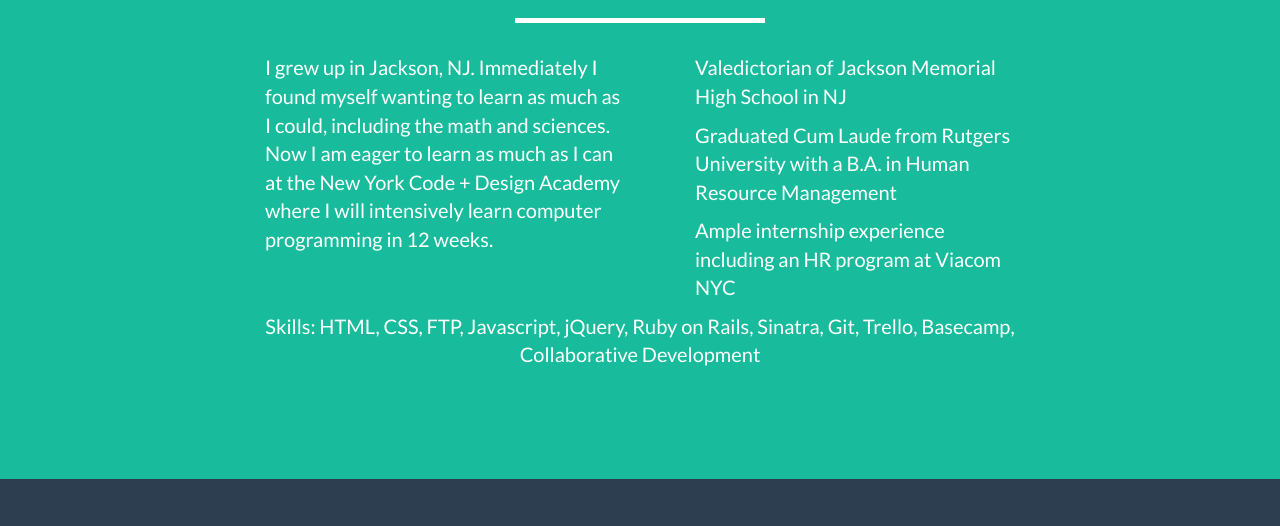
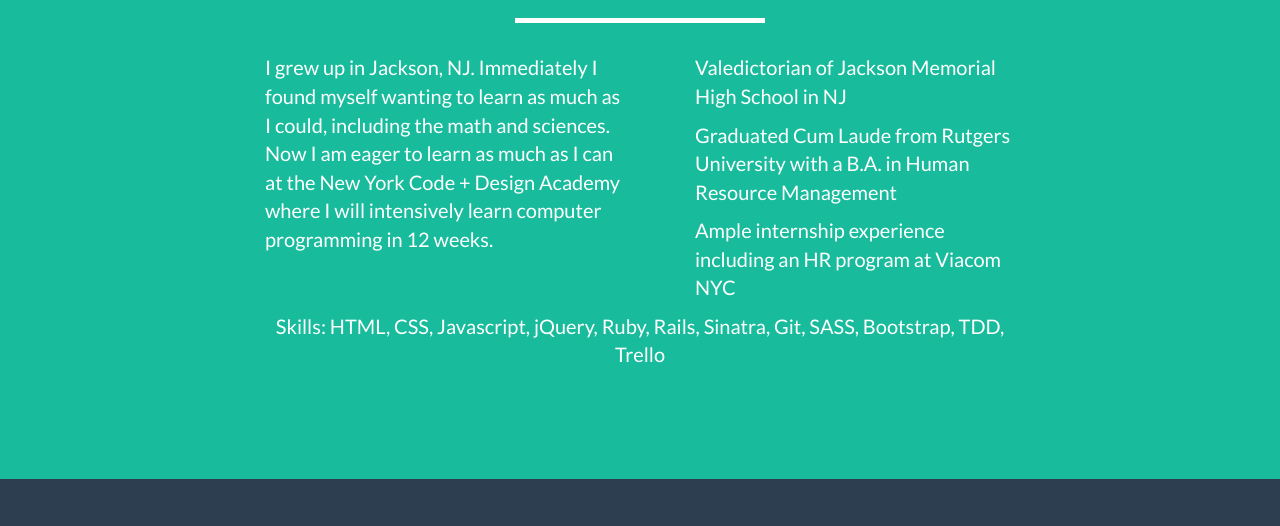
Before and after one commit to cortesg/Portfolio, a website: page index.html in a window 1280 px wide. Shown: the part 1829-2355 px from the top of the page. Drawn offline with nearby package versions, Linux system fonts and the light colour scheme.

Commit message:
modified Skills section

```diff
--- a/index.html
+++ b/index.html
@@ -182,66 +182,11 @@
                     </ul>
                 </div>
                 <div class="col-lg-8 col-lg-offset-2 text-center">
-                    <p>Skills: HTML, CSS, FTP, Javascript, jQuery, Ruby on Rails, Sinatra, Git, Trello, Basecamp, Collaborative Development</p>
+                    <p>Skills: HTML, CSS, Javascript, jQuery, Ruby, Rails, Sinatra, Git, SASS, Bootstrap, TDD, Trello</p>
                 </div>
             </div>
         </div>
     </section>
-
-    <!-- Contact Section -->
-<!--     <section id="contact">
-        <div class="container">
-            <div class="row">
-                <div class="col-lg-12 text-center">
-                    <h2>Contact Me</h2>
-                    <hr class="star-primary">
-                </div>
-            </div>
-            <div class="row">
-                <div class="col-lg-8 col-lg-offset-2"> -->
-                    <!-- To configure the contact form email address, go to mail/contact_me.php and update the email address in the PHP file on line 19. -->
-                    <!-- The form should work on most web servers, but if the form is not working you may need to configure your web server differently. -->
-                    <!-- <form name="sentMessage" id="contactForm" novalidate>
-                        <div class="row control-group">
-                            <div class="form-group col-xs-12 floating-label-form-group controls">
-                                <label>Name</label>
-                                <input type="text" class="form-control" placeholder="Name" id="name" required data-validation-required-message="Please enter your name.">
-                                <p class="help-block text-danger"></p>
-                            </div>
-                        </div>
-                        <div class="row control-group">
-                            <div class="form-group col-xs-12 floating-label-form-group controls">
-                                <label>Email Address</label>
-                                <input type="email" class="form-control" placeholder="Email Address" id="email" required data-validation-required-message="Please enter your email address.">
-                                <p class="help-block text-danger"></p>
-                            </div>
-                        </div>
-                        <div class="row control-group">
-                            <div class="form-group col-xs-12 floating-label-form-group controls">
-                                <label>Phone Number</label>
-                                <input type="tel" class="form-control" placeholder="Phone Number" id="phone" required data-validation-required-message="Please enter your phone number.">
-                                <p class="help-block text-danger"></p>
-                            </div>
-                        </div>
-                        <div class="row control-group">
-                            <div class="form-group col-xs-12 floating-label-form-group controls">
-                                <label>Message</label>
-                                <textarea rows="5" class="form-control" placeholder="Message" id="message" required data-validation-required-message="Please enter a message."></textarea>
-                                <p class="help-block text-danger"></p>
-                            </div>
-                        </div>
-                        <br>
-                        <div id="success"></div>
-                        <div class="row">
-                            <div class="form-group col-xs-12">
-                                <button type="submit" class="btn btn-success btn-lg">Send</button>
-                            </div>
-                        </div>
-                    </form>
-                </div>
-            </div>
-        </div>
-    </section> -->
 
     <!-- Footer -->
     <footer class="text-center" id="footer">
```
